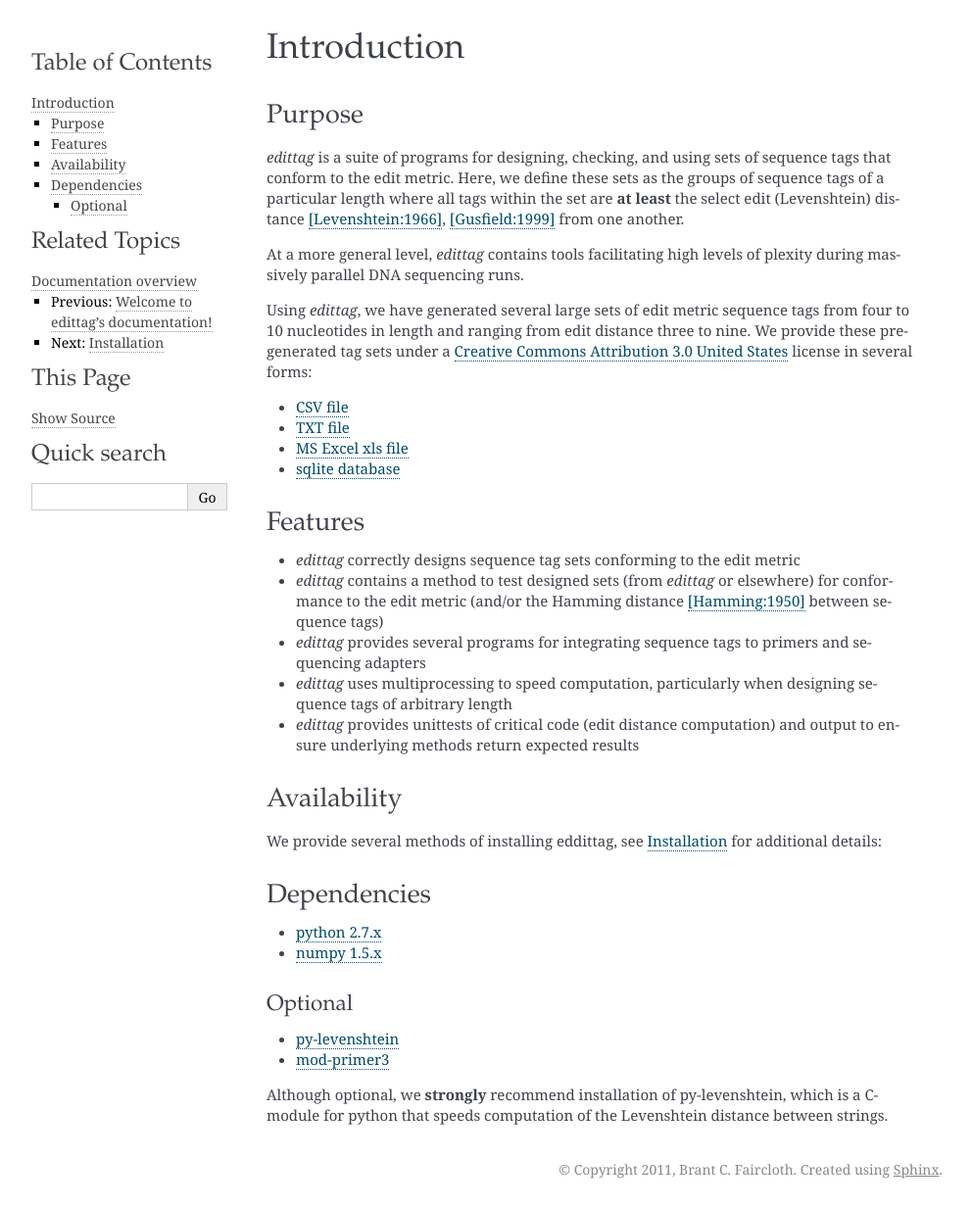
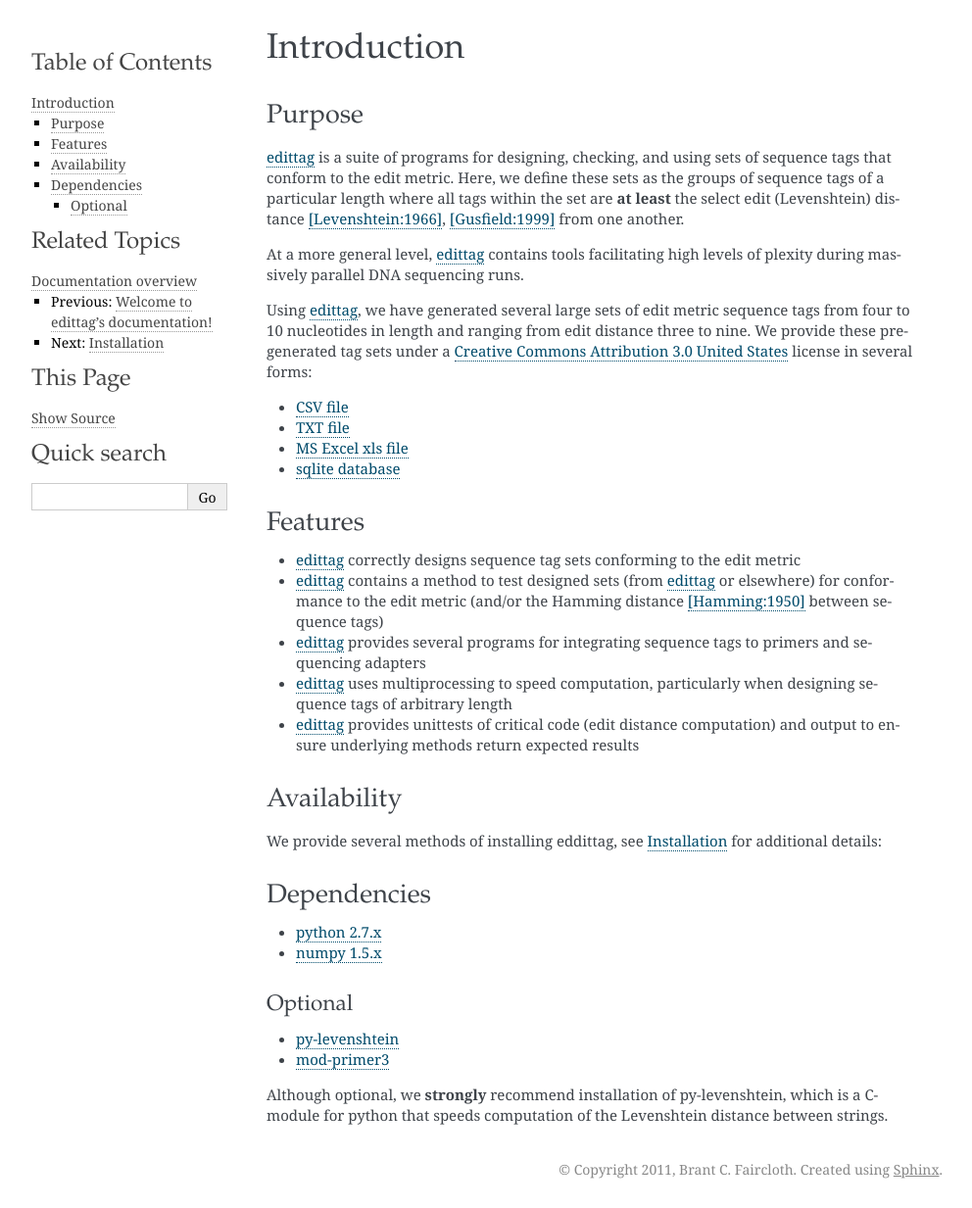
Before and after one commit to faircloth-lab/edittag, a Sphinx documentation site: the page built from docs/introduction.rst, in a window 1280 px wide. Shown: the whole page at 98% size, without its empty margins (148-1140 px from the left). Built offline with Sphinx 7.4.7, drawn with Linux system fonts in a browser that asks for light colours.

Commit message:
conver italics to hyperlinks

```diff
--- a/docs/introduction.rst
+++ b/docs/introduction.rst
@@ -5,16 +5,16 @@ Introduction
 Purpose
 =======
 
-*edittag* is a suite of programs for designing, checking, and using sets
+edittag_ is a suite of programs for designing, checking, and using sets
 of sequence tags that conform to the edit metric.  Here, we define these
 sets as the groups of sequence tags of a particular length where all
 tags within the set are **at least** the select edit (Levenshtein)
 distance [Levenshtein:1966]_, [Gusfield:1999]_ from one another.
 
-At a more general level, *edittag* contains tools facilitating high
+At a more general level, edittag_ contains tools facilitating high
 levels of plexity during massively parallel DNA sequencing runs.
 
-Using *edittag*, we have generated several large sets of edit metric
+Using edittag_, we have generated several large sets of edit metric
 sequence tags from four to 10 nucleotides in length and ranging from
 edit distance three to nine.  We provide these pre-generated tag sets
 under a `Creative Commons Attribution 3.0 United States
@@ -29,19 +29,19 @@ forms:
 Features
 ========
 
-* *edittag* correctly designs sequence tag sets conforming to the edit metric
+* edittag_ correctly designs sequence tag sets conforming to the edit metric
 
-* *edittag* contains a method to test designed sets (from *edittag* or
+* edittag_ contains a method to test designed sets (from edittag_ or
   elsewhere) for conformance to the edit metric (and/or the Hamming
   distance [Hamming:1950]_ between sequence tags)
 
-* *edittag* provides several programs for integrating sequence tags to
+* edittag_ provides several programs for integrating sequence tags to
   primers and sequencing adapters
 
-* *edittag* uses multiprocessing to speed computation, particularly when
+* edittag_ uses multiprocessing to speed computation, particularly when
   designing sequence tags of arbitrary length
 
-* *edittag* provides unittests of critical code (edit distance
+* edittag_ provides unittests of critical code (edit distance
   computation) and output to ensure underlying methods return expected
   results
 
```
Also changed, not shown: other parts of docs/introduction.rst (+2 -0 lines).
